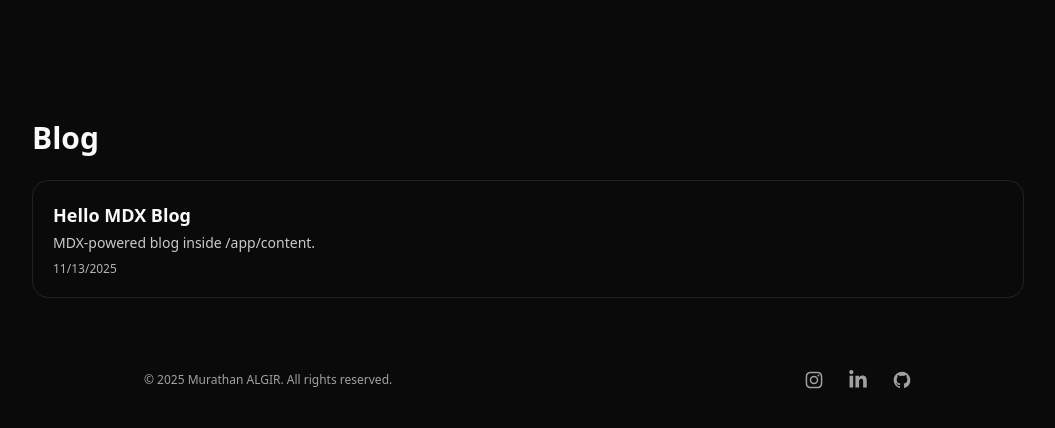
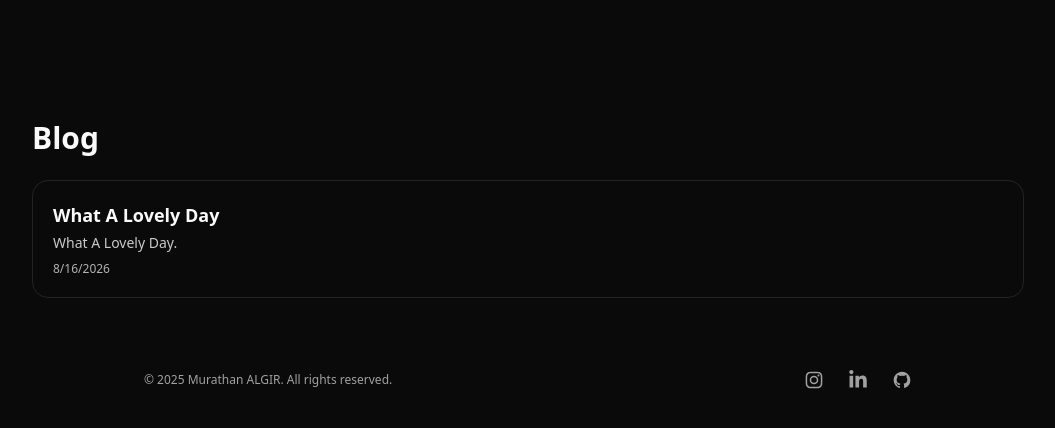
Before and after one commit to murathanalgir/murathan-portfolio, a Next.js app: page /blog in a window 1280 px wide. Shown: the top 428 px of the page, without its empty margins (112-1167 px from the left). Built offline with nearby package versions, Linux system fonts and the light colour scheme; a web font is replaced by a local one.

Commit message:
Update post metadata for 'What A Lovely Day'

```diff
--- a/content/posts/hello-mdx-blog.mdx
+++ /dev/null
@@ -1,9 +0,0 @@
----
-title: "Hello MDX Blog"
-slug: "hello-mdx-blog"
-date: "2025-11-13"
-summary: "MDX-powered blog inside /app/content."
-tags: ["Next.js", "MDX"]
----
-
-This is an example MDX post rendered from the **/app/content** folder.
--- /dev/null
+++ b/content/posts/what-a-lovely-day.mdx
@@ -0,0 +1,9 @@
+---
+title: "What A Lovely Day"
+slug: "what-a-lovely-day"
+date: "2026-08-16"
+summary: "What A Lovely Day."
+tags: ["day"]
+---
+
+What A Lovely Day
```
